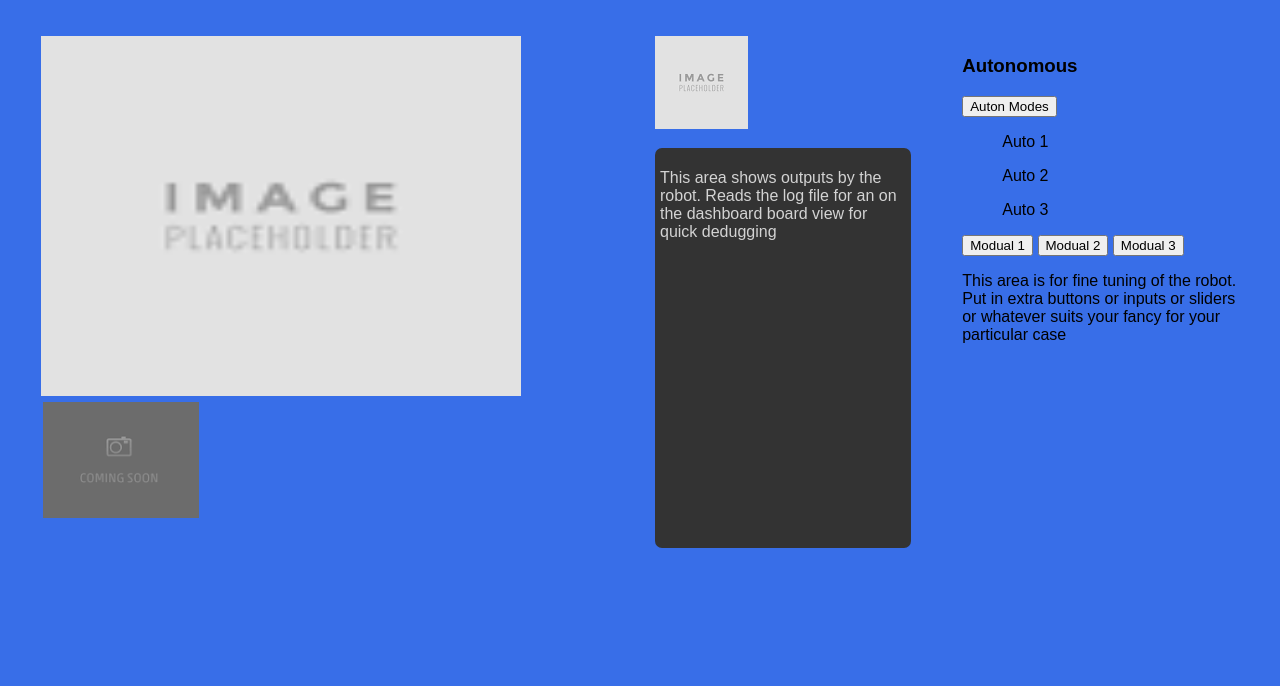
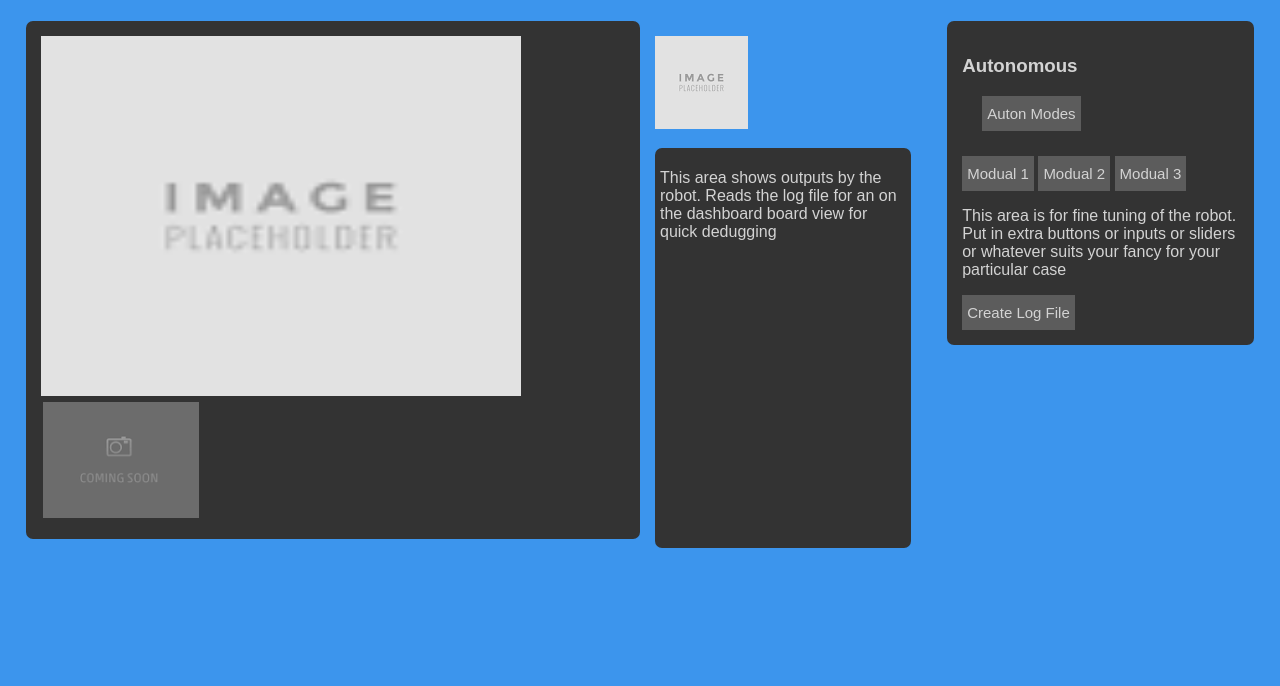
Before and after one commit to beardo17/6121-2017, a plain HTML site: page 6121Dashboard/index.html in a window 1280 px wide. Shown: the part 114-800 px from the top of the page. Drawn offline with Linux system fonts and the light colour scheme.

Commit message:
Did the auton dropdown stuff

```diff
--- a/6121Dashboard/index.html
+++ b/6121Dashboard/index.html
@@ -15,7 +15,7 @@
             <h1>Teleop</h1>
         </div>
 
-        <div class='col-6'>
+        <div class='col-6' id='cameras'>
             <div id='primary-cam'>
                 <img id='front' src="images/placeholder-image.png"/>
             </div>
@@ -36,11 +36,13 @@
         <div class='col-3' id='sidebar'>
             <div id='auton'>
                 <h3>Autonomous</h3>
-                <button class='auton-button'>Auton Modes</button>
-                <div class='auton-drop'>
-                    <ul>Auto 1</ul>
-                    <ul>Auto 2</ul>
-                    <ul>Auto 3</ul>
+                <div class='drop'>
+                    <button class='dropbtn' id='auton-button'>Auton Modes</button>
+                    <div class='auton-drop'>
+                        <button id='a1'>Auto 1</button>
+                        <button id='a2'>Auto 2</button>
+                        <button id='a3'>Auto 3</button>
+                    </div>
                 </div>
             </div>
 
@@ -52,8 +54,10 @@
 
             <div id='util'>
                 <p>This area is for fine tuning of the robot. Put in extra buttons or inputs or sliders or whatever suits your fancy for your particular case</p>
+                <button id='logTxtFile'>Create Log File</button>
             </div>
         </div>
         <script src="main.js"></script>
+        <script src="/networktables/networktables.js"></script>
     </body>
 </html>
--- a/6121Dashboard/main.js
+++ b/6121Dashboard/main.js
@@ -3,9 +3,13 @@
 var logger = document.getElementById("logger");
 var loggerText = document.getElementById("logTxt");
 var frontCam = document.getElementById("front");
-var reaCam = document.getElementById("rear");
+var rearCam = document.getElementById("rear");
+var auto1 = document.getElementById("a1");
+var auto2 = document.getElementById("a2");
+var auto3 = document.getElementById("a3");
 
 var logTxt = "";
+var logCount = 0;
 
 function printLog(txt) {
     logTxt += "<br />";
@@ -16,7 +20,7 @@ function printLog(txt) {
 
 function switchCam() {
     var tempSrc = frontCam.src;
-    frontCam.src = reaCam.src;
-    reaCam.src = tempSrc;
+    frontCam.src = rearCam.src;
+    rearCam.src = tempSrc;
     printLog("cams switched");
 }
--- a/6121Dashboard/style.css
+++ b/6121Dashboard/style.css
@@ -1,5 +1,5 @@
 html {
-    background-color: #386ee8;
+    background-color: #3c95ed;
 }
 
 body {
@@ -43,6 +43,11 @@ body {
 
 }
 
+#cameras {
+    background-color: #333333;
+    border-radius: 7px;
+}
+
 #primary-cam img {
     width: 480px;
     height: 360px;
@@ -66,12 +71,59 @@ body {
     overflow-x: hidden;
     overflow-y: auto;
     background-color: #333333;
-}
-
-#logger p {
     color: #d3d3d3;
 }
 
 #sidebar {
+    background-color: #333333;
+    border-radius: 7px;
+    color: #d3d3d3;
+}
 
+button {
+    padding: 5px;
+    width: inherit;
+    color: #d3d3d3;
+    border-style: none;
+    border-radius: 0px;
+    height: 35px;
+    width: inherit;
+    background-color: #5c5c5c;
+    font-size: 15px;
+    padding: 10px, 5px;
 }
+
+button:hover {
+    background-color: #727272;
+}
+
+#auton {
+    position: relative;
+    display: inline-block;
+    margin-bottom: 25px;
+}
+
+#auton h3 {
+    border-bottom: 2px;
+    border-bottom-color: #d3d3d3;
+}
+
+.drop {
+    margin-left: 20px;
+}
+
+.auton-drop {
+    display: none;
+    position: absolute;
+}
+
+.auton-drop button {
+    display: block;
+    color: #d3d3d3;
+    text-decoration: none;
+    min-width: 160px;
+}
+
+.drop:hover .auton-drop {
+    display: block;
+}
```
